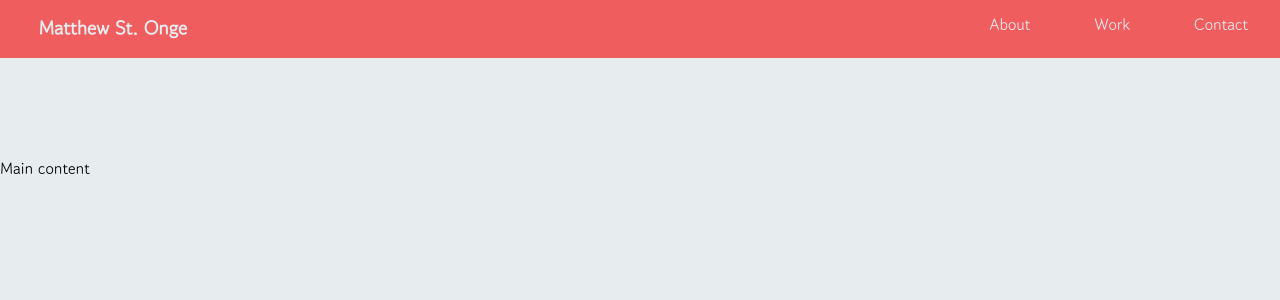
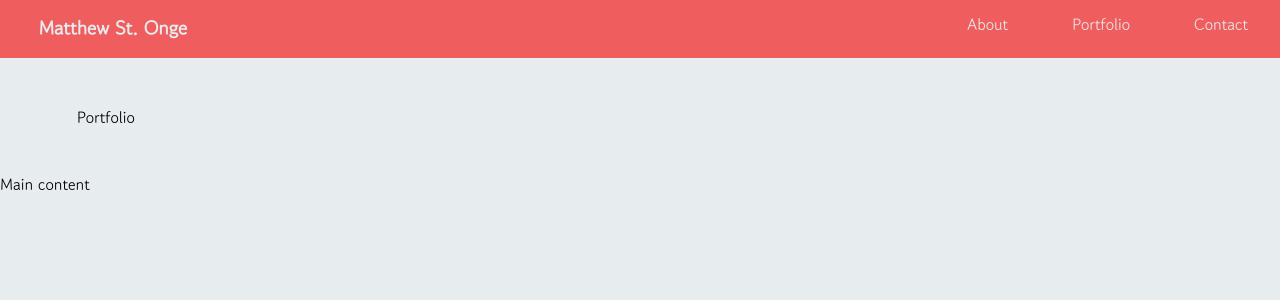
Before and after one commit to stongems/React-Portfolio, a React (Create React App) app: page /portfolio in a window 1280 px wide. Shown: the top 300 px of the page. Built offline with nearby package versions, Linux system fonts and the light colour scheme.

Commit message:
renamed work to portfolio

```diff
--- a/src/App.js
+++ b/src/App.js
@@ -7,7 +7,7 @@ import "./styles/main.css";
 
 const Home = lazy(() => import("./pages/Home/Home"));
 const About = lazy(() => import("./pages/About/About"));
-const Work = lazy(() => import("./pages/Work/Work"));
+const Portfolio = lazy(() => import("./pages/Portfolio/Portfolio"));
 const Contact = lazy(() => import("./pages/Contact/Contact"));
 
 export default class App extends Component {
@@ -21,7 +21,7 @@ export default class App extends Component {
           <Switch>
             <Route exact path="/"><Home /></Route>
             <Route path="/about"><About /></Route>
-            <Route path="/work"><Work /></Route>
+            <Route path="/portfolio"><Portfolio /></Route>
             <Route path="/contact"><Contact /></Route>
           </Switch>
           </div>
--- a/src/components/Layout/Navigation.js
+++ b/src/components/Layout/Navigation.js
@@ -16,7 +16,7 @@ export default function Navigation({ title }) {
           </li>
           <li className={styles.navbar__spacer}></li>
           <li className={styles.navbar__li}><Link to="/about">About</Link></li>
-          <li className={styles.navbar__li}><Link to="/work">Work</Link></li>
+          <li className={styles.navbar__li}><Link to="/portfolio">Portfolio</Link></li>
           <li className={styles.navbar__li}><Link to="/Contact">Contact</Link></li>
         </ul>
       </nav>
--- a/src/pages/Work/Work.js
+++ b/src/pages/Portfolio/Portfolio.js
@@ -1,9 +1,9 @@
 import React from 'react'
 
-export default function Work() {
+export default function Portfolio() {
     return (
         <div>
-            Work
+            Portfolio
         </div>
     )
 }
```
